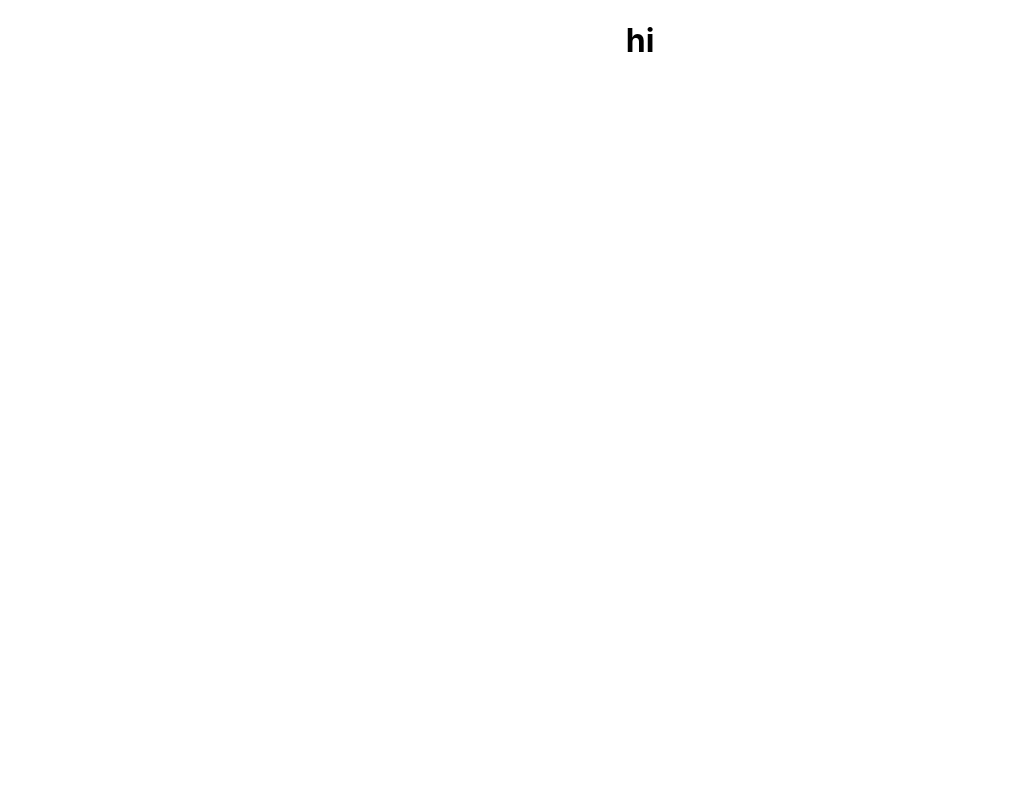
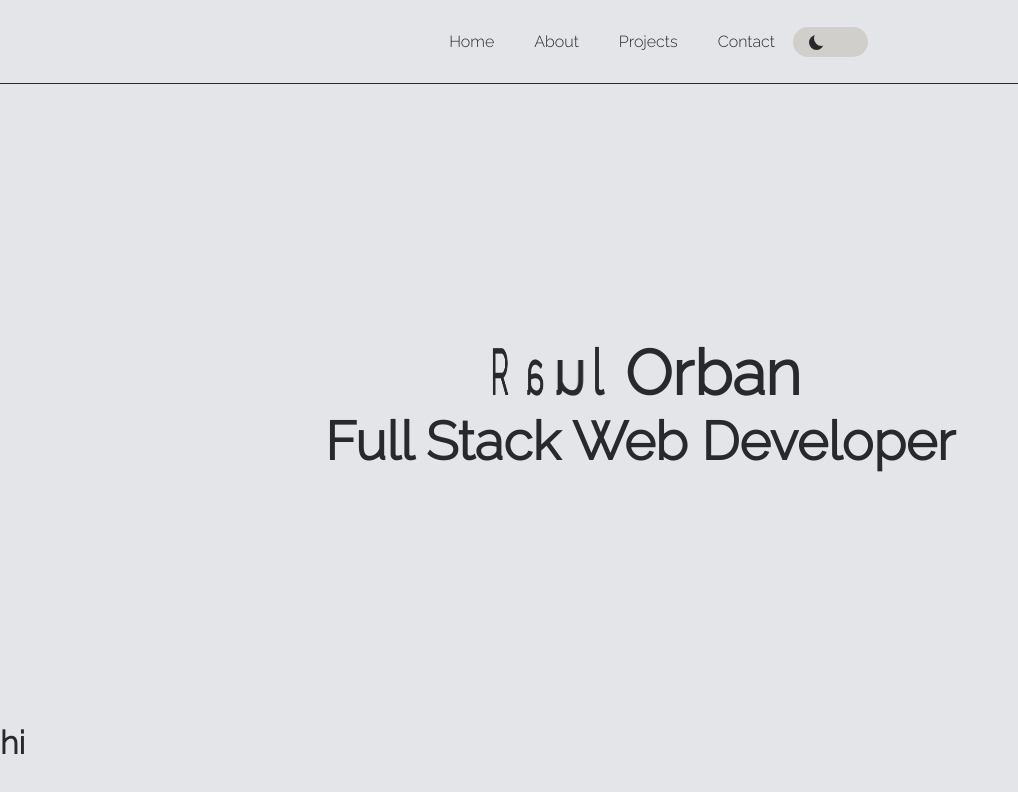
Before and after one commit to rullcoin/portfolio-site, a React (Create React App) app: page / in a window 1280 px wide. Shown: the top 792 px of the page, without its empty margins (0-1018 px from the left). Built offline with nearby package versions, Linux system fonts and the light colour scheme.

Commit message:
Add dark mode button and introduction styling & animation

```diff
--- a/public/index.html
+++ b/public/index.html
@@ -9,6 +9,10 @@
       name="description"
       content="Web site created using create-react-app"
     />
+    <link rel="preconnect" href="https://fonts.googleapis.com">
+  <link rel="preconnect" href="https://fonts.gstatic.com" crossorigin>
+  <link href="https://fonts.googleapis.com/css2?family=Raleway:wght@300&display=swap" rel="stylesheet">
+
     <link rel="apple-touch-icon" href="%PUBLIC_URL%/logo192.png" />
     <!--
       manifest.json provides metadata used when your web app is installed on a
--- a/src/App.css
+++ b/src/App.css
@@ -1,38 +1,181 @@
-.App {
-  text-align: center;
+:root {
+  --background-color: #e3e5e8;
+  --text-color: #28292c;
+  --link: rgb(27, 129, 112);
+  --link-hover: rgb(24, 94, 82);
 }
 
-.App-logo {
-  height: 40vmin;
-  pointer-events: none;
+:root.dark-theme {
+  --text-color: #d8dbe0;
+  --background-color: #28292c;
+  --link: rgb(27, 129, 112);
+  --link-hover: rgb(24, 94, 82);
 }
 
-@media (prefers-reduced-motion: no-preference) {
-  .App-logo {
-    animation: App-logo-spin infinite 20s linear;
+* {
+  padding: 0;
+  margin: 0;
+  box-sizing: border-box;
+}
+
+.flex-center {
+  display: flex;
+  justify-content: center;
+  align-items: center;
+}
+
+body {
+  font-family: 'Raleway', sans-serif;
+  background-color: var(--background-color);
+  color: var(--text-color);
+  height: 100vh;
+}
+
+.toggle-switch {
+  position: relative;
+  width: 125px;
+}
+
+label {
+  position: absolute;
+  width: 60%;
+  height: 30px;
+  background-color: var(--background-color);
+  border-radius: 25px;
+  cursor: pointer;
+}
+
+input {
+  position: absolute;
+  display: none;
+}
+
+.slider {
+  position: absolute;
+  width: 100%;
+  height: 30px;
+  border-radius: 50px;
+  transition: 0.3s;
+  background-color: rgb(208, 207, 203)
+}
+
+input:checked ~ .slider {
+  background-color: var(--text-color);
+}
+
+.slider::before {
+  content: "";
+  position: absolute;
+  top: 8px;
+  left: 16px;
+  width: 15px;
+  height: 15px;
+  border-radius: 50%;
+  box-shadow: inset 5px -4px 0px 0px var(--text-color);
+  background-color: rgb(208, 207, 203);
+  transition: 0.5s;
+}
+
+input:checked ~ .slider::before {
+  transform: translateX(35px);
+  background-color: var(--background-color);
+  box-shadow: none;
+}
+
+a:hover {
+  color: var(--link-hover);
+}
+
+.toggle-switch {
+  display: flex;
+  justify-content: center;
+  gap: 40px;
+}
+
+.checkbox-container {
+  padding-left: 1rem;
+  display: flex;
+  justify-content: center;
+  align-items: center;
+}
+
+.header {
+  padding: 2rem 0 2rem 0;
+  border-bottom: 1px solid var(--text-color);
+  position: sticky;
+  top: 0;
+}
+
+a {
+  text-decoration: none;
+  color: inherit;
+}
+
+.intro-container {
+  flex-direction: column;
+  height: 80vh;
+  font-size: 3.33rem;
+  font-weight: bold;
+  /* animation: slide-in 0.7s both; */
+}
+
+.rotate span {
+  display: inline-flex;
+  animation: rotate 6s infinite;
+}
+
+.span-space {
+  margin: 0 10px;
+}
+
+@keyframes slide-in {
+  0% {
+    transform: translateY(-1000px);
+  }
+
+  100% {
+    transform: translateY(0);
   }
 }
 
-.App-header {
-  background-color: #282c34;
-  min-height: 100vh;
-  display: flex;
-  flex-direction: column;
-  align-items: center;
-  justify-content: center;
-  font-size: calc(10px + 2vmin);
-  color: white;
+@keyframes rotate {
+  0%,
+  75% {
+      transform: rotateY(360deg);
+  }
 }
 
-.App-link {
-  color: #61dafb;
+.name-effect span:nth-of-type(1) {
+  animation-delay: 0.2s;
+}
+.name-effect span:nth-of-type(2) {
+  animation-delay: 0.4s;
+}
+.name-effect span:nth-of-type(3) {
+  animation-delay: 0.6s;
+}
+.name-effect span:nth-of-type(4) {
+  animation-delay: 0.8s;
+}
+.name-effect span:nth-of-type(5) {
+  animation-delay: 1s;
+}
+.name-effect span:nth-of-type(6) {
+  animation-delay: 1.2s;
 }
 
-@keyframes App-logo-spin {
-  from {
-    transform: rotate(0deg);
-  }
-  to {
-    transform: rotate(360deg);
-  }
+.name-effect span:nth-of-type(7) {
+  animation-delay: 1.4s;
 }
+
+.name-effect span:nth-of-type(8) {
+  animation-delay: 1.6s;
+}
+
+.name-effect span:nth-of-type(9) {
+  animation-delay: 1.8s;
+}
+
+.name-effect span:nth-of-type(10) {
+  animation-delay: 2s;
+}
--- a/src/App.js
+++ b/src/App.js
@@ -1,9 +1,11 @@
-import logo from './logo.svg';
 import './App.css';
+import Intro from './components/Intro';
 
 function App() {
+
   return (
-    <div className="App">
+    <div className="">
+    <Intro />
       <h1>hi</h1>
     </div>
   );
--- /dev/null
+++ b/src/components/Header.js
@@ -0,0 +1,31 @@
+import PropTypes from 'prop-types'
+import React from 'react'
+
+const Header = (() => {
+
+    const toggleMode = () => {
+        document.documentElement.classList.toggle('dark-theme');
+    }
+
+
+
+  return (
+    <div class = 'toggle-switch'>
+    <a href='1'>Home</a>
+    <a href='2'>About</a>
+    <a href='3'>Projects</a>
+    <a href='4'>Contact</a>
+
+    <div className='checkbox-container'>
+    <label className='.btn-toggle' >
+        <input type = 'checkbox' onClick={toggleMode}/>
+            <span class = 'slider'></span>
+        </label>
+    </div>
+
+    </div>
+  )
+})
+
+
+export default Header
--- /dev/null
+++ b/src/components/Intro.js
@@ -0,0 +1,36 @@
+import React, { } from 'react'
+import Header from './Header'
+
+const Intro = (() => {
+  return (
+    <div>
+        <div className='header flex-center'>
+        <Header />
+        </div>
+
+        <div className='intro-container flex-center'>
+        <div className='name-effect'>
+          <h3 className='rotate'>
+            <span>R</span>
+            <span>a</span>
+            <span>u</span>
+            <span>l</span>
+            <span className='span-space'></span>
+            <span>O</span>
+            <span>r</span>
+            <span>b</span>
+            <span>a</span>
+            <span>n</span>
+            </h3>
+        </div>
+        <p>Full Stack Web Developer</p>
+        </div>
+    </div>
+
+
+
+
+  )
+})
+
+export default Intro
```
